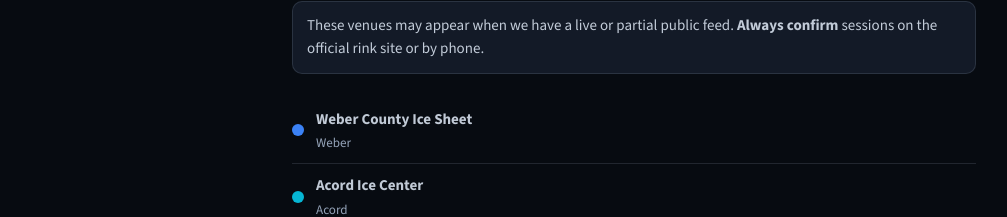
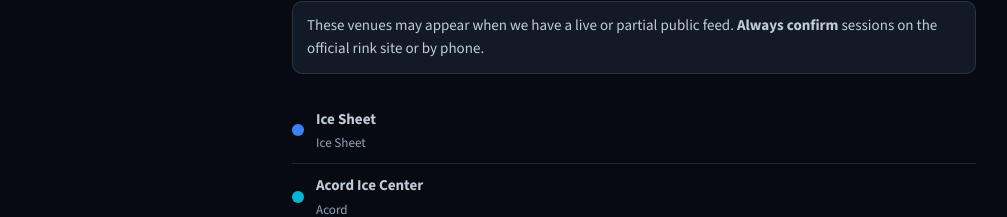
Before and after one commit to coryjones5757/stick-puck-local, a React (Vite) app: page /rinks in a window 1280 px wide. Shown: the part 127-344 px from the top of the page, without its empty margins (6-1013 px from the left). Built offline with nearby package versions, Linux system fonts and the light colour scheme; no server answers.

Commit message:
Rename Weber rink label to Ice Sheet (registry, API, source status)
Co-authored-by: Cursor <cursoragent@cursor.com>

```diff
--- a/src/ScheduleView.tsx
+++ b/src/ScheduleView.tsx
@@ -89,8 +89,8 @@ function safeHref(url: string): string {
 
 function rinkAbbrev(rinkFull: string) {
   const r = rinkFull.toLowerCase()
-  if (r.includes('weber')) {
-    return 'Weber'
+  if (r.includes('ice sheet') || r.includes('weber')) {
+    return 'Ice Sheet'
   }
   if (r.includes('acord')) {
     return 'Acord'
--- a/src/index.css
+++ b/src/index.css
@@ -12,7 +12,7 @@
   --dur-fast: 140ms;
   --dur-med: 220ms;
   --dur-slow: 320ms;
-  --rink-weber: #3b82f6;
+  --rink-ice-sheet: #3b82f6;
   --rink-acord: #06b6d4;
   --rink-county: #10b981;
   --rink-peaks: #eab308;
--- a/src/rinkData.ts
+++ b/src/rinkData.ts
@@ -1,5 +1,5 @@
 export const RINK_COLORS: Record<string, string> = {
-  'Weber County Ice Sheet': '#3b82f6',
+  'Ice Sheet': '#3b82f6',
   'Acord Ice Center': '#06b6d4',
   'County Ice Center': '#10b981',
   'Peaks Ice Arena': '#eab308',
@@ -7,7 +7,7 @@ export const RINK_COLORS: Record<string, string> = {
 }
 
 export const RINK_REGISTRY = [
-  { id: 'Weber County Ice Sheet', abbrev: 'Weber' },
+  { id: 'Ice Sheet', abbrev: 'Ice Sheet' },
   { id: 'Acord Ice Center', abbrev: 'Acord' },
   { id: 'County Ice Center', abbrev: 'County' },
   { id: 'Peaks Ice Arena', abbrev: 'Peaks' },
```
Also changed, not shown: server.mjs (+6 -6 lines).
